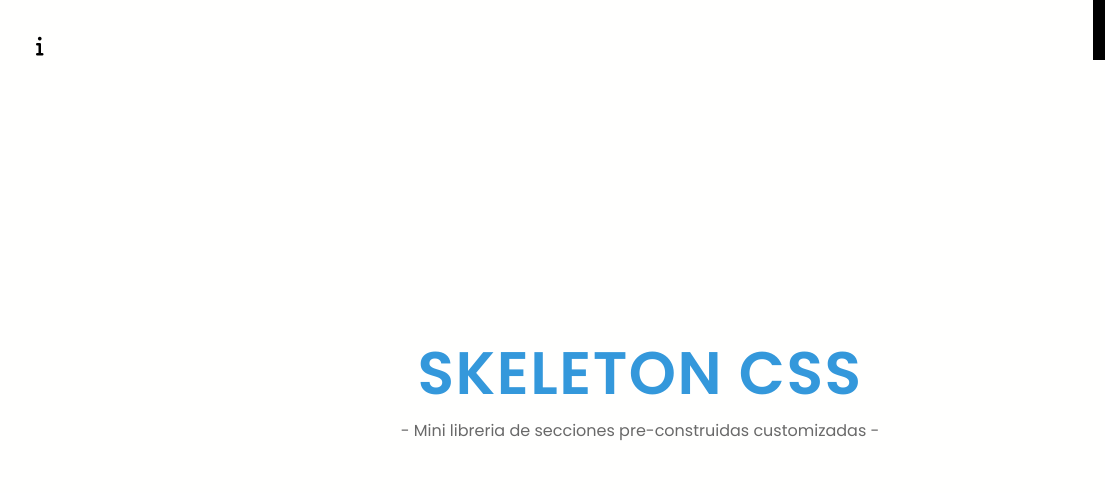
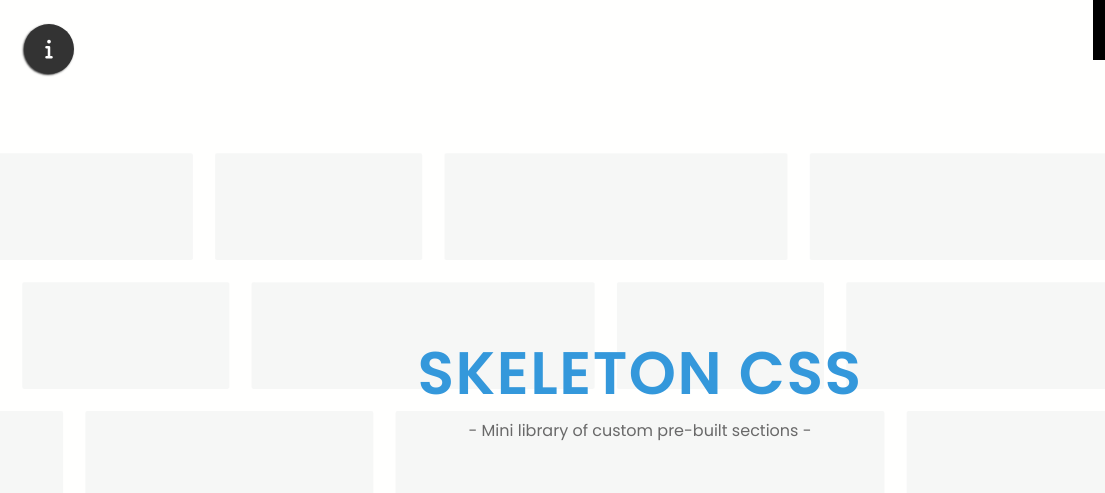
Before and after one commit to Edward-Alarco/skeleton_css, a plain HTML site: page index.html in a window 1280 px wide. Shown: the top 493 px of the page, 0-1105 px from the left. Drawn offline with Linux system fonts and the light colour scheme.

Commit message:
Avanzando con el diseño

```diff
--- a/css/main.scss
+++ b/css/main.scss
@@ -85,18 +85,39 @@ section.main{
         position: absolute;
         top: 0;
         left: 0;
+        border-radius: 50%;
+        margin: 1.5rem;
+        width: 50px;
+        height: 50px;
+        display: flex;
+        justify-content: center;
+        align-items: center;
+        color: #fff;
+        background-color: #333;
+        box-shadow: -1px 1px 2px #333;
         a{
-            margin: 1.5rem;
+            color: #fff;
             display: inline-block;
             text-decoration: none;
-            color: #000;
             i.fas{
                 font-size: 1.25rem;
                 padding: 0.75rem;
             }
         }
     }
+    div{
+        svg{
+            position: absolute;
+            top: 50%;
+            width: 100%;
+            z-index: -1000;
+            opacity: 0.2;
+            transform: translateY(-50%);
+            left: 0;
+        }
+    }
 }
+
 
 @keyframes pulse{
     0%{
@@ -130,9 +151,9 @@ section.installation{
             margin: 1.5rem;
             display: inline-block;
             text-decoration: none;
-            color: #000;
+            color: #3498db;
             i.fas{
-                font-size: 1.25rem;
+                font-size: 1.5rem;
                 padding: 0.75rem;
             }
         }
@@ -220,7 +241,7 @@ section.layouts{
         color: #3498db;
     }
     .container{
-        width: 80%;
+        width: 70%;
         margin: 0 auto;
         .muestra-de-layouts{
             display: grid;
--- a/index.html
+++ b/index.html
@@ -17,7 +17,7 @@
 
     <section class="main">
         <h2>Skeleton CSS</h2>
-        <p>- Mini libreria de secciones pre-construidas customizadas -</p>
+        <p>- Mini library of custom pre-built sections -</p>
         <div class="corner">
             <a target="_blank" href="https://github.com/Edward-Alarco/skeleton_css">
                 Fork on &nbsp;<i class="fab fa-github"></i>
@@ -34,6 +34,30 @@
             <a href="#" id="btnmodal">
                 <i class="fas fa-info"></i>
             </a>
+        </div>
+        <div>
+            <svg width="1440" height="555" viewBox="0 0 1440 555" fill="none" xmlns="http://www.w3.org/2000/svg">
+                <g id="Group 11">
+                <rect id="Rectangle 17" x="445" y="290" width="550" height="120" rx="2" fill="#D5D8DA"/>
+                <rect id="Rectangle 18" x="797" y="435" width="350" height="120" rx="2" fill="#D5D8DA"/>
+                <rect id="Rectangle 19" x="270" y="435" width="502" height="120" rx="2" fill="#D5D8DA"/>
+                <rect id="Rectangle 35" x="694" y="145" width="233" height="120" rx="2" fill="#D5D8DA"/>
+                <rect id="Rectangle 33" x="25" y="145" width="233" height="120" rx="2" fill="#D5D8DA"/>
+                <rect id="Rectangle 37" x="1346" y="145" width="120" height="120" rx="2" fill="#D5D8DA"/>
+                <rect id="Rectangle 34" x="283" y="145" width="386" height="120" rx="2" fill="#D5D8DA"/>
+                <rect id="Rectangle 23" x="1020" y="290" width="386" height="120" rx="2" fill="#D5D8DA"/>
+                <rect id="Rectangle 24" x="96" y="290" width="324" height="120" rx="2" fill="#D5D8DA"/>
+                <rect id="Rectangle 32" x="1172" y="435" width="324" height="120" rx="2" fill="#D5D8DA"/>
+                <rect id="Rectangle 25" x="-79" y="435" width="324" height="120" rx="2" fill="#D5D8DA"/>
+                <rect id="Rectangle 39" x="242" width="233" height="120" rx="2" fill="#D5D8DA"/>
+                <rect id="Rectangle 40" x="500" width="386" height="120" rx="2" fill="#D5D8DA"/>
+                <rect id="Rectangle 41" x="-75" width="292" height="120" rx="2" fill="#D5D8DA"/>
+                <rect id="Rectangle 42" x="911" width="537" height="120" rx="2" fill="#D5D8DA"/>
+                <rect id="Rectangle 36" x="952" y="145" width="369" height="120" rx="2" fill="#D5D8DA"/>
+                <rect id="Rectangle 38" x="-49" y="290" width="120" height="120" rx="2" fill="#D5D8DA"/>
+                </g>
+                </svg>
+
         </div>
     </section>
 
--- a/js/modal.js
+++ b/js/modal.js
@@ -40,6 +40,8 @@
             propModal.modal = document.getElementById('modal');
             //Estilos
             propModal.modal.style.width = '40%';
+            propModal.modal.style.borderRadius = '3px';
+            propModal.modal.style.border = '5px solid #696969';
             propModal.modal.style.margin = '0 auto';
             propModal.modal.style.padding = '16px';
             propModal.modal.style.background = 'white';
```
Also changed, not shown: css/main.css, img/background.svg (added), 2 other files.
